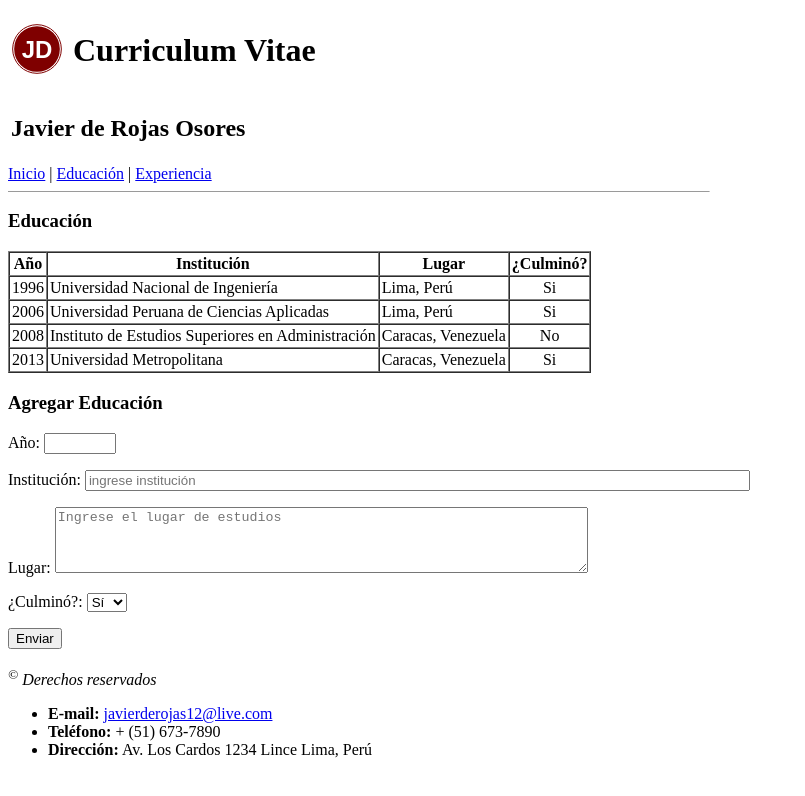
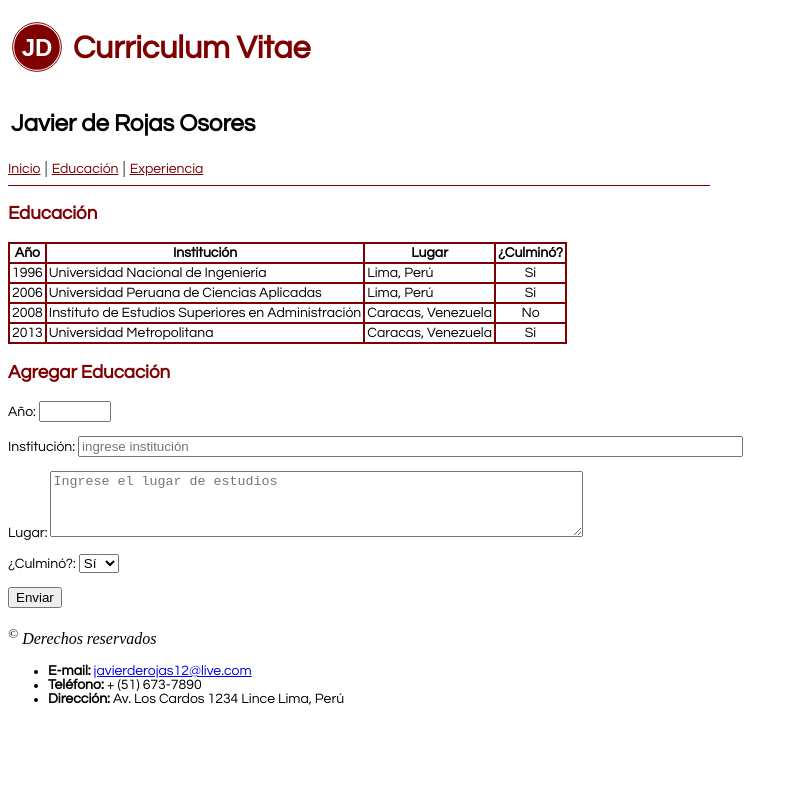
Before and after one commit to jderojas12/PruebaFinalHTML, a plain HTML site: page educacion.html in a window 1280 px wide. Shown: the whole page, without its empty margins (0-805 px from the left). Drawn offline with Linux system fonts and the light colour scheme.

Commit message:
Se agregaron estilos y colores

```diff
--- a/educacion.html
+++ b/educacion.html
@@ -23,24 +23,24 @@
             </svg>
           </td>
           <td>
-            <h1>Curriculum Vitae</h1>
+            <h1 style="color:#7f0000; font-family:Century Gothic">Curriculum Vitae</h1>
           </td>
         </tr>
         <tr>
           <td colspan="2">
-            <h2>Javier de Rojas Osores</h2>
+            <h2 style="color:black; font-family:Century Gothic">Javier de Rojas Osores</h2>
           </td>
         </tr>
       </table>
 
     </header>
     <nav>
-        <a href="index.html">Inicio</a> | <a href="educacion.html">Educación</a> | <a href="experiencia.html">Experiencia</a>
+        <a style="color:#7f0000; font-family:century gothic; font-size:14px" href="index.html">Inicio</a> | <a style="color:#7f0000; font-family:century gothic; font-size:14px" href="educacion.html">Educación</a> | <a style="color:#7f0000; font-family:century gothic; font-size:14px" href="experiencia.html">Experiencia</a>
     </nav>
-    <hr size=1 width="700" align="left">
+    <hr color=#7f0000 size=1 width="700" align="left">
     <section>
-      <h3>Educación</h3>
-      <table border=1 cellspacing=0 cellpadding=2>
+      <h3 style="color:#7f0000; font-family:Century Gothic">Educación</h3>
+      <table border=1 cellspacing=0 cellpadding=2 bordercolor="#7f0000" style="color:black; font-family:century gothic; font-size:14px">
        <thead>
         <tr>
           <th>Año</th>
@@ -78,8 +78,8 @@
       </table>
     </section>
     <section>
-      <h3>Agregar Educación</h3>
-      <form >
+      <h3 style="color:#7f0000; font-family:Century Gothic">Agregar Educación</h3>
+      <form style="color:black; font-family:Century Gothic; font-size:14px">
         <p>
           <label>Año: </label><input type="number" min="1990" max="2018" step="1" required/>
         </p>
@@ -104,9 +104,9 @@
     <footer>
      <em><sup>©</sup> Derechos reservados</em>
       <ul>
-        <li><strong>E-mail:</strong> <a href="mailto:javierderojas12@live.com"> javierderojas12@live.com</a></li>
-        <li><strong>Teléfono:</strong> + (51) 673-7890</li>
-        <li><strong>Dirección:</strong> Av. Los Cardos 1234 Lince Lima, Perú </li>
+        <li style="color:black; font-family:century gothic; font-size:14px"><strong>E-mail:</strong> <a href="mailto:javierderojas12@live.com"> javierderojas12@live.com</a></li>
+        <li style="color:black; font-family:century gothic; font-size:14px"><strong>Teléfono:</strong> + (51) 673-7890</li>
+        <li style="color:black; font-family:century gothic; font-size:14px"><strong>Dirección:</strong> Av. Los Cardos 1234 Lince Lima, Perú </li>
       </ul>
     </footer>
   </body>
```
